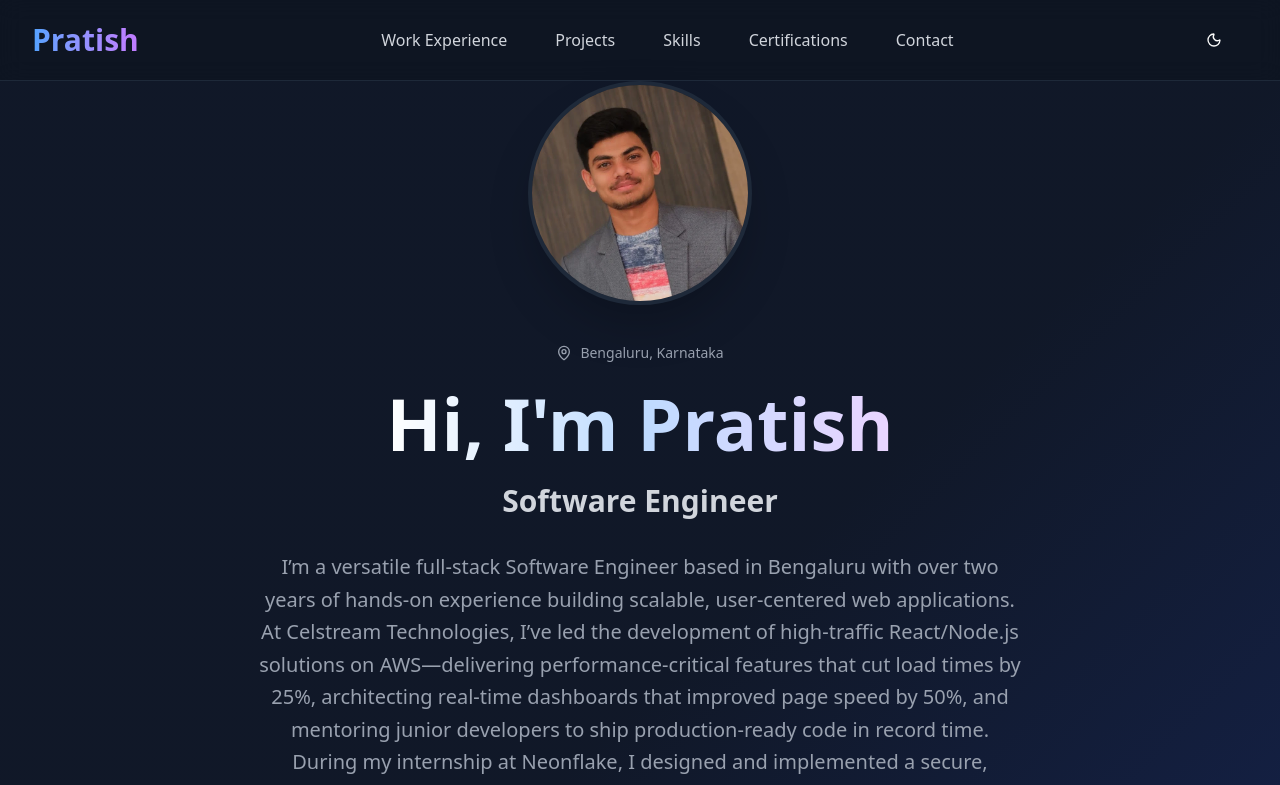
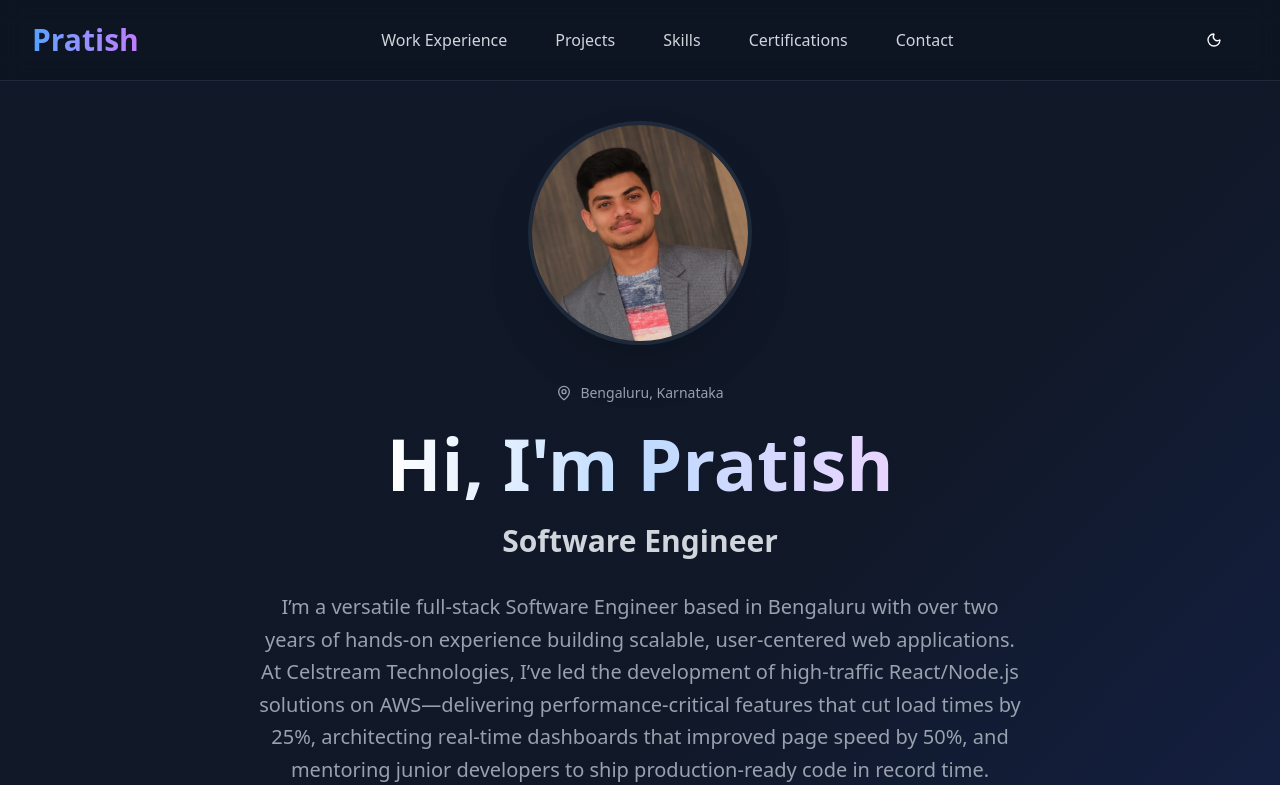
Before and after one commit to Pratish10/portfolio, a Next.js app: page / in a window 1280 px wide. Shown: the top 785 px of the page. Built offline with nearby package versions, Linux system fonts and the light colour scheme.

Commit message:
added some space in hero section to keep it aligned
Signed-off-by: Pratish Ninawe <pratish.1006@gmail.com>

```diff
--- a/components/hero-section.tsx
+++ b/components/hero-section.tsx
@@ -87,7 +87,7 @@ const HeroSection = ({ personal, socialLinks }: HeroSectionProps) => {
 			id='pratish'
 			className='min-h-screen flex items-center justify-center bg-gradient-to-br from-gray-50 via-white to-blue-50 dark:from-gray-900 dark:via-gray-900 dark:to-blue-950 px-4 sm:px-6 lg:px-8'
 		>
-			<motion.div className='max-w-4xl mx-auto text-center' variants={containerVariants} initial='hidden' animate='visible'>
+			<motion.div className='max-w-4xl mx-auto text-center my-10' variants={containerVariants} initial='hidden' animate='visible'>
 				<motion.div className='mb-8' variants={imageVariants}>
 					<div className='relative inline-block'>
 						<motion.img
```
